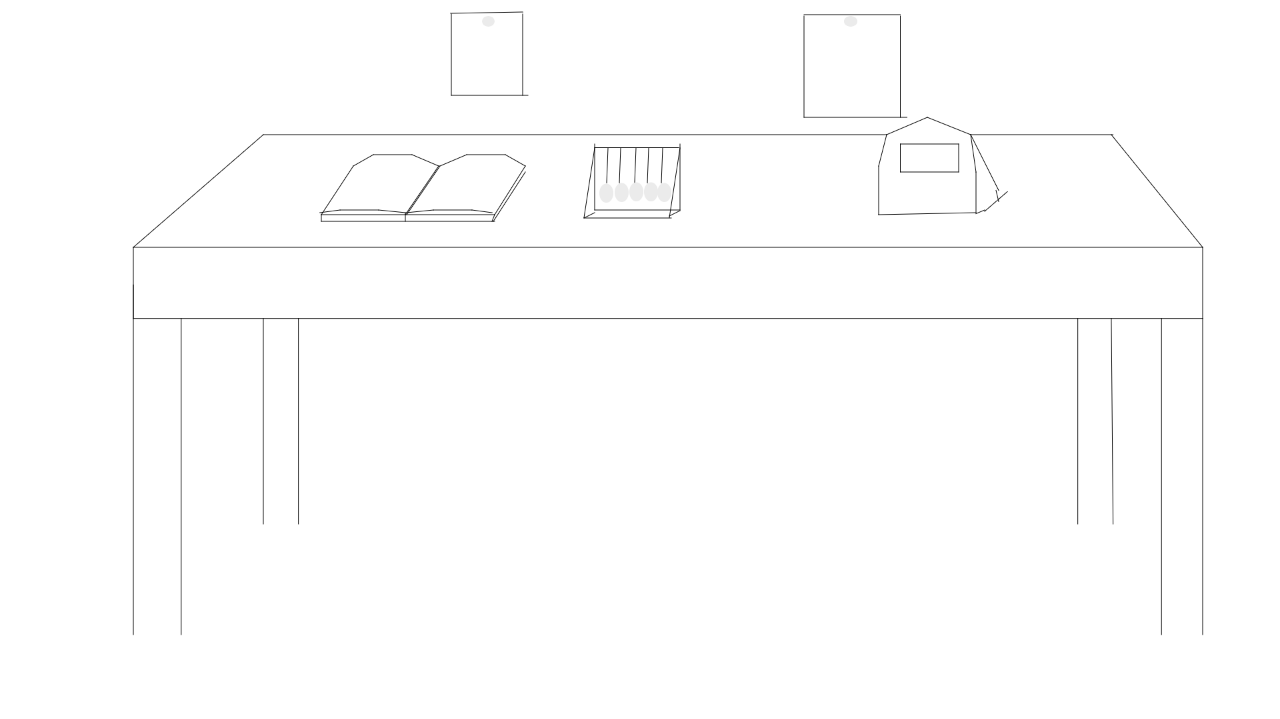
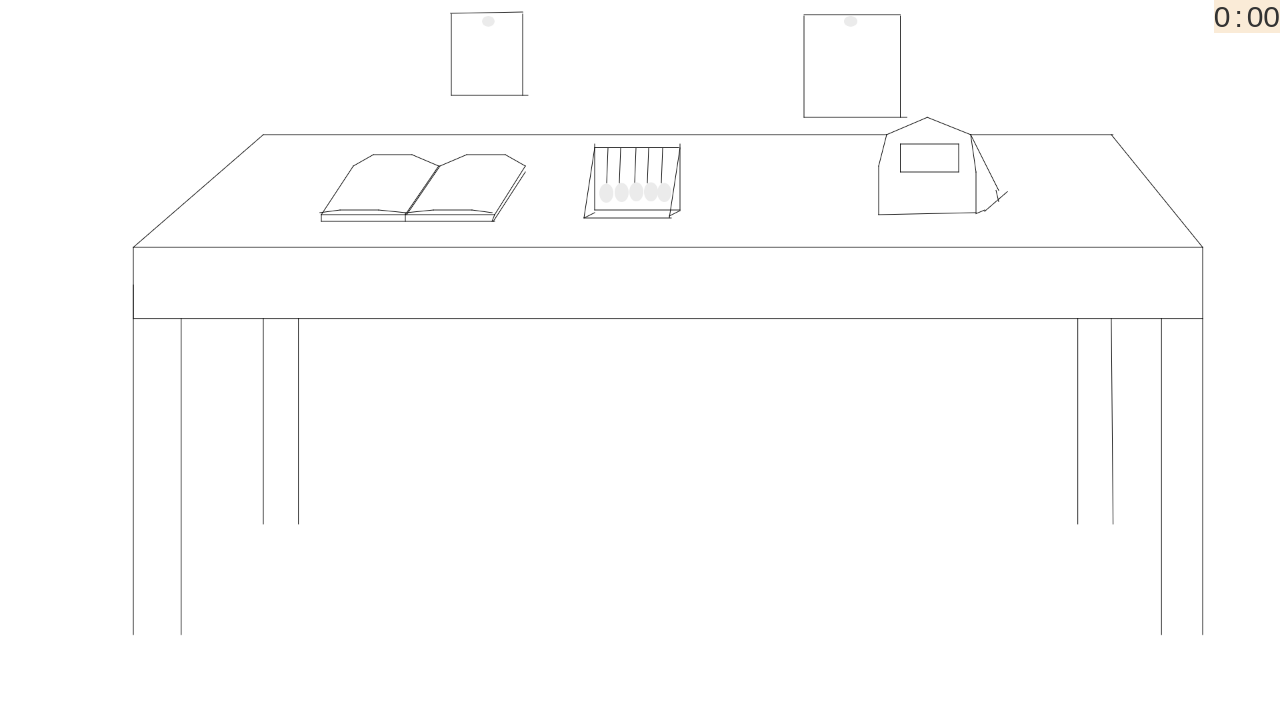
Before and after one commit to SachiMehta/Wellness_Park_2, a Flask app: page /den in a window 1280 px wide. Shown: the top 719 px of the page. Run offline with Flask 2, Linux system fonts and the light colour scheme; some libraries are stand-ins or nearby versions; some web fonts are replaced.

Commit message:
made the timer it is also visible on top corner of the den screen. Not able to show up in the park screen due to local storage errors.

```diff
--- a/main.py
+++ b/main.py
@@ -36,6 +36,8 @@ def begin():
 
 @app.route("/den", methods=["GET", "POST"])
 def den():
+
+    # todo update methods
     if request.method == "POST" and "inputTodo" in request.form:
 
         input = request.form.get('input')
@@ -69,7 +71,7 @@ def den():
         print(rows)
         return render_template("den.html", open = True, rows = rows)
 
-
+    # mood update methods
     if request.method == "POST" and "mood" in request.form:
         input = request.form.get('moodInput')
         day = date.today()
@@ -98,10 +100,9 @@ def den():
         print(set)
         return render_template("den.html", open2 = True, set=set)
 
-
+    # opening views
     if request.method == "POST" and "updateView" in request.form:
         input = request.form.get('updateViewHid')
-        print("chinchillas"        )
 
         if input == "open": #todo list
             rows = db.execute("SELECT * FROM 'todo' WHERE user_id = ?", session["user_id"])
@@ -124,6 +125,8 @@ def den():
 
         if input == "close": #open nothing
             return render_template("den.html")
+
+
     return render_template("den.html")
 
 
--- a/static/den.js
+++ b/static/den.js
@@ -23,103 +23,149 @@ function hover2(page, element) {
 
    }
 
+$(document).ready(function() {
+    $('#secs').change(function() {
+      var n = $(this).val();
+      if (n < 0)
+        $(this).val(0);
+      if (n > 60)
+        $(this).val(60);
+    });
+});
+
+$(document).ready(function() {
+    $('#mins').change(function() {
+      var n = $(this).val();
+      if (n < 0)
+        $(this).val(0);
+      if (n > 60)
+        $(this).val(60);
+    });
+});
+function startUp(){
+// start up set up
+var savedDistance = 1500000;
+var playing = "false";
+
+//set starting time
+try {
+  var savedDistance = JSON.parse(localStorage.getItem("distance"));
+} catch (exceptionVar) {
+  localStorage.setItem("distance", 1500000);
+  var savedDistance = JSON.parse(localStorage.getItem("distance"));
+}
+
+//keep the timer going on reload
+try {
+  var playing = localStorage.getItem("playing");
+} catch (exceptionVar) {
+  localStorage.setItem("playing", "false");
+  var playing = "false";
+}
+
+document.getElementById("demo").innerHTML = localStorage.getItem('playing');
+var minutes = Math.floor(savedDistance / (1000 * 60));
+var seconds = String(Math.floor((savedDistance % (1000 * 60)) / 1000)).padStart(2, '0');
+
+document.getElementById("mins").value = minutes;
+document.getElementById("secs").value = seconds;
+
+showUpperRight(minutes, seconds)
+var x = null
+
+if (playing == "true")
+{start();}
+}
+
+function reset()
+  {
+    stop();
+    document.getElementById("demo").innerHTML = "reset";
+    localStorage.setItem("distance", 1500000);
+    localStorage.setItem("playing", "false");
+
+    document.getElementById("mins").value = 25;
+    document.getElementById("secs").value = String(0).padStart(2, '0');
+
+    showUpperRight("25", String(0).padStart(2, '0'))
+
+  }
+
+window.onload = function(){
+  startUp();
+}
 
 
+function stop(){
+  localStorage.setItem('playing', "false");
+  clearInterval(x);
+  x = null
+}
 
+// Set the date we're counting down to
+function start(){
+localStorage.setItem('playing', "true");
 
+var mins = document.getElementById("mins").value
+var sec = document.getElementById("secs").value
+var countTime = (sec*1000) + (mins*60000)
+localStorage.setItem('distance', countTime);
 
-//class Timer {
-//   constructor(root) {
-//     root.innerHTML = Timer.getHTML();
-//
+//set end time
+var td = new Date().getTime();
+var endTime = td + JSON.parse(localStorage.getItem('distance'));
+document.getElementById("demo").innerHTML = localStorage.getItem('distance');
 
-//     this.el = {
-//       minutes: root.querySelector(".timer__part--minutes"),
-//       seconds: root.querySelector(".timer__part--seconds"),
-//       control: root.querySelector(".timer__btn--control"),
-//       reset: root.querySelector(".timer__btn--reset")
-//     };
+// Update the count down every 1 second
+x = setInterval(function() {
 
-//     this.interval = null;
-//     this.remainingSeconds = 0;
+  // Get today's date and time
+  var now = new Date().getTime();
 
-//     this.el.control.addEventListener("click", () => {
-//       if (this.interval === null) {
-//         this.start();
-//       } else {
-//         this.stop();
-//       }
-//     });
+  // Find the distance between now and the count down date
+  var distance = endTime - now;
 
-//     this.el.reset.addEventListener("click", () => {
-//       const inputMinutes = prompt("Enter number of minutes:");
+  // Time calculations for days, hours, minutes and seconds
+  localStorage.setItem('distance', distance);
+  var minutes = Math.floor(distance / (1000 * 60));
+  var seconds = Math.floor((distance % (1000 * 60)) / 1000);
 
-//       if (inputMinutes < 60) {
-//         this.stop();
-//         this.remainingSeconds = inputMinutes * 60;
-//         this.updateInterfaceTime();
-//       }
-//     });
-//   }
+  // Output the result in an element with id="demo"
+  document.getElementById("mins").value = minutes;
+  document.getElementById("secs").value = seconds;
 
-//   updateInterfaceTime() {
-//     const minutes = Math.floor(this.remainingSeconds / 60);
-//     const seconds = this.remainingSeconds % 60;
+  showUpperRight(minutes, seconds)
+  //document.getElementById("demo").innerHTML = distance;
 
-//     this.el.minutes.textContent = minutes.toString().padStart(2, "0");
-//     this.el.seconds.textContent = seconds.toString().padStart(2, "0");
-//   }
+  // If the count down is over, write some text
+  if (distance <= 1000) {
+    localStorage.setItem("distance", 0)
+    document.getElementById("mins").value = 0;
+    document.getElementById("secs").value = 0;
+    showUpperRight("0", "0")
 
-//   updateInterfaceControls() {
-//     if (this.interval === null) {
-//       this.el.control.innerHTML = `<span class="material-icons">play_arrow</span>`;
-//       this.el.control.classList.add("timer__btn--start");
-//       this.el.control.classList.remove("timer__btn--stop");
-//     } else {
-//       this.el.control.innerHTML = `<span class="material-icons">pause</span>`;
-//       this.el.control.classList.add("timer__btn--stop");
-//       this.el.control.classList.remove("timer__btn--start");
-//     }
-//   }
+    stop()
+    document.getElementById("demo").innerHTML = "EXPIRED";
+  }
+}, 1000);
+}
 
-//   start() {
-//     if (this.remainingSeconds === 0) return;
+function showUpperRight(minsval, secsval)
+{
 
-//     this.interval = setInterval(() => {
-//       this.remainingSeconds--;
-//       this.updateInterfaceTime();
+  // select all elements with the class name "example"
+var mins = document.getElementsByClassName("mins2");
+var secs = document.getElementsByClassName("secs2");
 
-//       if (this.remainingSeconds === 0) {
-//         this.stop();
-//       }
-//     }, 1000);
+// change the innerHTML of each selected element
+for (var i = 0; i < mins.length; i++) {
+  mins[i].innerHTML = minsval;
+  secs[i].innerHTML = secsval;
+}
 
-//     this.updateInterfaceControls();
-//   }
-
-//   stop() {
-//     clearInterval(this.interval);
-
-//     this.interval = null;
-
-//     this.updateInterfaceControls();
-//   }
-
-//   static getHTML() {
-//     return `
-// 			<span class="timer__part timer__part--minutes">00</span>
-// 			<span class="timer__part">:</span>
-// 			<span class="timer__part timer__part--seconds">00</span>
-// 			<button type="button" class="timer__btn timer__btn--control timer__btn--start">
-// 				<span class="material-icons">play_arrow</span>
-// 			</button>
-// 			<button type="button" class="timer__btn timer__btn--reset">
-// 				<span class="material-icons">timer</span>
-// 			</button>
-// 		`;
-//   }
-// }
-
-// new Timer(
-//   document.querySelector(".timer"),
-// );
+}
+//clear storage
+$(window).unload(function() {
+  if (localStorage.getItem("playing") == "false")
+  {localStorage.clear();}
+});
--- a/templates/den.html
+++ b/templates/den.html
@@ -129,28 +129,58 @@
         <h1 style="text-align: center;">Productivity Timer</h1>
 
         <div style="display:inline">
-          <h2 style="display:inline"> <input dir="rtl" id="minuteNumber" type="number" value="25" style="  border: none;
+
+          <form>
+            <h2 style="display:inline"> <input dir="rtl" type=number min="0" max="100" id="mins" style="  border: none;
             display: inline;
             font-family: inherit;
             font-size: inherit;
             padding: none;
-  background: none;"></h2><h2 style="display:inline">:</h2> <h2 style="display:inline" id ="secondNumber">00</h2>
+            background: none;">
+            </h2><h2 style="display:inline">:</h2>
+            <h2 style="display:inline"> <input type=number min="0" max="100" id="secs" style="  border: none;
+            display: inline;
+            font-family: inherit;
+            font-size: inherit;
+            padding: none;
+            background: none;">
+            </h2>
+          </form>
+
+  <input type=button id="play" value="start" onclick="start()">
+  <input type=button id="pause" value="stop" onclick="stop()">
+  <input type=button id="reset" value="reset" onclick="reset()">
+<p id="demo"> meow</p>
+
         <div>
-          <script> var input = document.getElementById('minuteNumber'); // get the input element
+          <script>
+          var input = document.getElementById('mins'); // get the input element
           input.addEventListener('input', resizeInput);
           // bind the "resizeInput" callback on "input" event
           resizeInput.call(input); // immediately call the function
+          function resizeInput() {
+            this.style.width = this.value.length * 8 + 55 + "px";}
 
+          var input = document.getElementById('secs'); // get the input element
+          input.addEventListener('input', resizeInput);
+          // bind the "resizeInput" callback on "input" event
+          resizeInput.call(input); // immediately call the function
           function resizeInput() {
-  this.style.width = this.value.length * 8 + 50 + "px";}
+            this.style.width = this.value.length * 8 + 60 + "px";}
           </script>
 
       </div>
     </div>
     </div>
+  </div>
+  </div>
   <link href="https://fonts.googleapis.com/icon?family=Material+Icons" rel="stylesheet">
 
-  <div style="background-color: antiquewhite;" class="topcorner"></div>
+  <div style="background-color: antiquewhite;" class="topcorner">
+    <h2 style="display:inline" class="mins2"></h2>
+    <h2 style="display:inline">:</h2>
+    <h2 style="display:inline" class="secs2"></h2>
+  </div>
   <!-- <a class="source" href="https://www.youtube.com/watch?v=PIiMSMz7KzM">How to build a Countdown Timer in JavaScript - dcode</a> -->
 
   <style type="text/css">
@@ -180,5 +210,6 @@ function resizeInput() {
 
   <script src="static/script.js"></script>
   <script src="static/den.js"></script>
+  <script src="https://code.jquery.com/jquery-3.6.0.min.js"></script>
 </body>
 {% endblock %}
--- a/templates/park.html
+++ b/templates/park.html
@@ -104,5 +104,7 @@
     </div>
 
     <script src="static/script.js"></script>
+
   </body>
+
   {% endblock %}
```
Also changed, not shown: users.db, 3 other files. Lines whose indentation alone changed are shown as unchanged.
